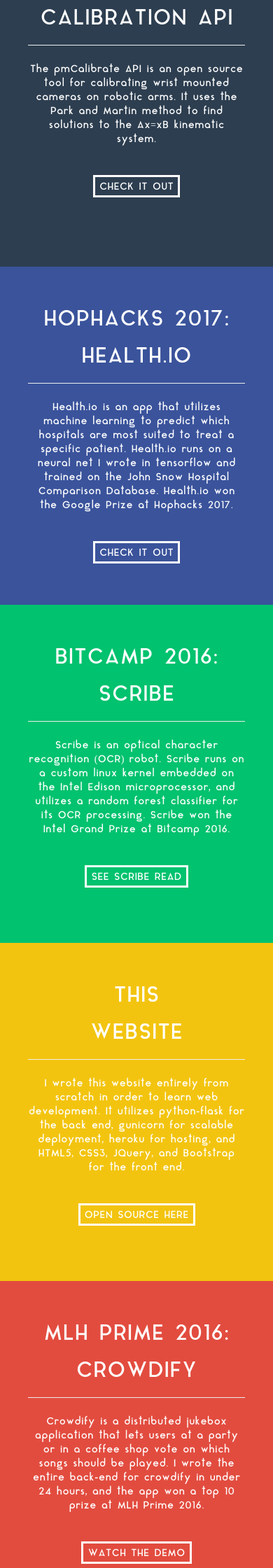
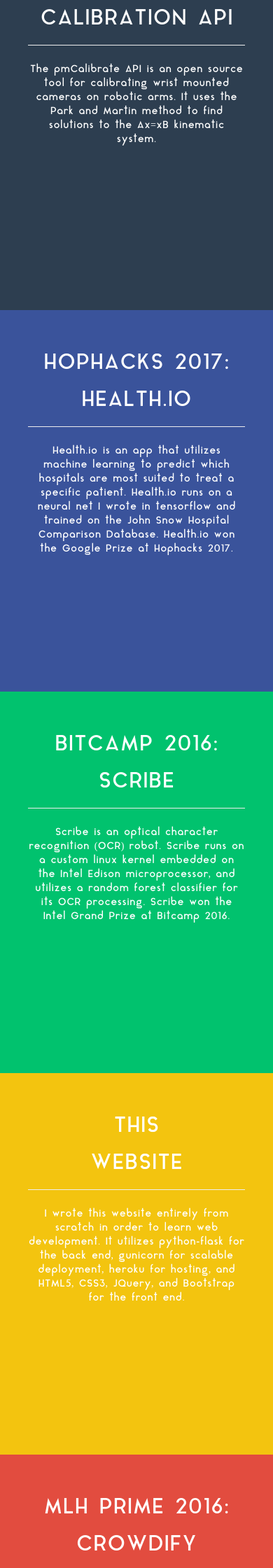
Before and after one commit to bstadt/bstadt.com, a Flask app: page / in a window 390 px wide. Shown: the part 1150-3390 px from the top of the page at 70% size. Run offline with Flask 2, Linux system fonts and the light colour scheme; some libraries are stand-ins or nearby versions.

Commit message:
fixed responsiveness edge cases; removed buttons, intend to add hover effect instead

```diff
--- a/static/js/homeScripts.js
+++ b/static/js/homeScripts.js
@@ -4,7 +4,21 @@
   $("#intro_body").delay(1000).fadeIn(1000);
 
   $('.portfolio-item').each(function(i){
-    $(this).height($(this).width() * 1.3);
+    //when we have a small device in landscape mode, keep the ratio
+    if($(window).width() < 768 && $(window).width() > $(window).height()){
+      $(this).height($(this).width() *$(window).height()/$(window).width());
+    }
+    //if the screen is extra wide
+    else if ($(window).width() > 1600){
+      $(this).height($(this).width());
+    }
+    //akward case before bootstrap medium kicks in
+    else if ($(window).width() > 1200 && $(window).width() < 1350){
+      $(this).height($(this).width() * 1.8);
+    }
+    else {
+      $(this).height($(this).width() * 1.5);
+    }
   });
 
   $(window).scroll( function(){
@@ -23,7 +37,21 @@
   centerDivAtLoc(.5, .33, "#intro_body");
 
   $('.portfolio-item').each(function(i){
-    $(this).height($(this).width() * 1.3);
+    //when we have a small device in landscape mode, keep the ratio
+    if($(window).width() < 768 && $(window).width() > $(window).height()){
+      $(this).height($(this).width() *$(window).height()/$(window).width());
+    }
+    //if the screen is extra wide
+    else if ($(window).width() > 1600){
+      $(this).height($(this).width());
+    }
+    //akward case before bootstrap medium kicks in
+    else if ($(window).width() > 1200 && $(window).width() < 1350){
+      $(this).height($(this).width() * 1.8);
+    }
+    else {
+      $(this).height($(this).width() * 1.5);
+    }
   });
 
 });
--- a/templates/index.html
+++ b/templates/index.html
@@ -43,7 +43,8 @@
             <h2>CALIBRATION API</h2>
             <hr></hr>
             <p>The pmCalibrate API is an open source tool for calibrating wrist mounted cameras on robotic arms. It uses the Park and Martin method to find solutions to the Ax=xB kinematic system.</p>
-            <button onclick="location.href='https://www.github.com/bstadt/pmCalibrate'">CHECK IT OUT</button>
+            <!--<button onclick="location.href='https://www.github.com/bstadt/pmCalibrate'">CHECK IT OUT</button>
+            -->
           </div>
         </div>
 
@@ -53,7 +54,8 @@
             <h2>HEALTH.IO</h2>
             <hr></hr>
             <p>Health.io is an app that utilizes machine learning to predict which hospitals are most suited to treat a specific patient. Health.io runs on a neural net I wrote in tensorflow and trained on the John Snow Hospital Comparison Database. Health.io won the Google Prize at Hophacks 2017.</p>
-            <button onclick="location.href='https://www.github.com/bstadt/pmCalibrate'">CHECK IT OUT</button>
+            <!--<button onclick="location.href='https://www.github.com/bstadt/pmCalibrate'">CHECK IT OUT</button>
+            -->
           </div>
         </div>
 
@@ -63,7 +65,8 @@
             <h2>SCRIBE</h2>
             <hr></hr>
             <p>Scribe is an optical character recognition (OCR) robot. Scribe runs on a custom linux kernel embedded on the Intel Edison microprocessor, and utilizes a random forest classifier for its OCR processing. Scribe won the Intel Grand Prize at Bitcamp 2016.</p>
-            <button onclick="location.href='https://www.youtube.com/watch?v=3b6divQPHO0'">SEE SCRIBE READ</button>
+            <!--<button onclick="location.href='https://www.youtube.com/watch?v=3b6divQPHO0'">SEE SCRIBE READ</button>
+            -->
           </div>
         </div>
 
@@ -73,7 +76,8 @@
             <h2>WEBSITE</h2>
             <hr></hr>
             <p>I wrote this website entirely from scratch in order to learn web development. It utilizes python-flask for the back end, gunicorn for scalable deployment, heroku for hosting, and HTML5, CSS3, JQuery, and Bootstrap for the front end.</p>
-            <button onclick="location.href='https://www.youtube.com/watch?v=3b6divQPHO0'">OPEN SOURCE HERE</button>
+            <!--<button onclick="location.href='https://www.youtube.com/watch?v=3b6divQPHO0'">OPEN SOURCE HERE</button>
+            -->
           </div>
         </div>
 
@@ -83,7 +87,8 @@
             <h2>CROWDIFY</h2>
             <hr></hr>
             <p>Crowdify is a distributed jukebox application that lets users at a party or in a coffee shop vote on which songs should be played. I wrote the entire back-end for crowdify in under 24 hours, and the app won a top 10 prize at MLH Prime 2016.</p>
-            <button onclick="location.href='https://www.youtube.com/watch?v=Bn9rUiiEEuw'">WATCH THE DEMO</button>
+            <!--<button onclick="location.href='https://www.youtube.com/watch?v=Bn9rUiiEEuw'">WATCH THE DEMO</button>
+            -->
           </div>
         </div>
 
@@ -93,7 +98,8 @@
             <h2>M-BOY</h2>
             <hr></hr>
             <p>In 2015, I ran my high school robotics club out of my basement after the school refused to supply us with a room. Titan and M-Boy are the product of the team's hard work and dedication thorughout that season. They won the team 1st Prize at the 2015 Botball World Championships.
-            <button onclick="location.href='https://www.youtube.com/watch?v=8mlncKjYCg0'">MEET THE ROBOTS</button>
+            <!--<button onclick="location.href='https://www.youtube.com/watch?v=8mlncKjYCg0'">MEET THE ROBOTS</button>
+            -->
           </div>
         </div>
 
```
